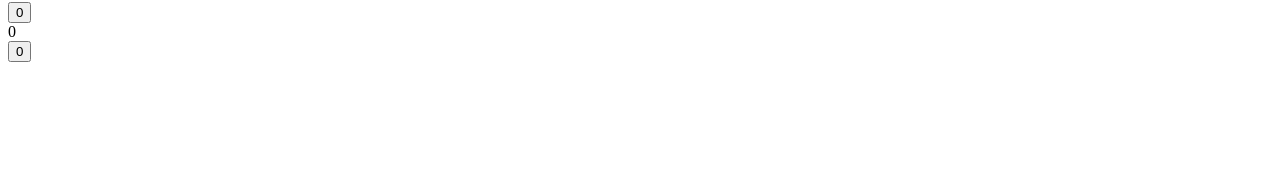
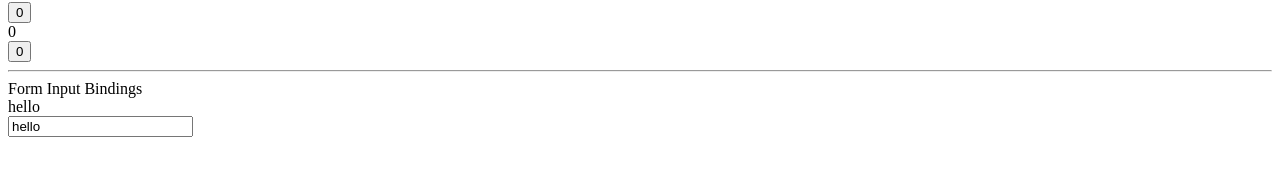
Before and after one commit to chanonbuu/HelloComponent, a Vue app: page / in a window 1280 px wide. Shown: the part 307-482 px from the top of the page. Built offline with nearby package versions, Linux system fonts and the light colour scheme.

Commit message:
2WayFunctionAndArrow

```diff
--- a/src/App.vue
+++ b/src/App.vue
@@ -2,6 +2,7 @@
 import Hello from './components/HelloComponent.vue'
 import TemplateSyntax from './components/TemplateSyntax.vue'
 import ReactivityFundamentals from './components/ReactivityFundamentals.vue'
+import FormInputBindings from './components/FormInputBindings.vue'
 </script>
 
 <template>
@@ -12,6 +13,8 @@ import ReactivityFundamentals from './components/ReactivityFundamentals.vue'
   <TemplateSyntax></TemplateSyntax>
   <hr>
   <ReactivityFundamentals></ReactivityFundamentals>
+  <hr>
+  <FormInputBindings></FormInputBindings>
 </template>
 
 <style scoped></style>
--- /dev/null
+++ b/src/components/FormInputBindings.vue
@@ -0,0 +1,11 @@
+<template>
+  <div>Form Input Bindings</div>
+  <div>{{ text }}</div>
+  <input type="text" :value="text" @input="(e) => text = e.target.value" />
+</template>
+
+<script setup>
+import { ref } from 'vue'
+const text = ref('hello')
+//const inputText = (e) =>  text.value = e.target.value
+</script>
```
